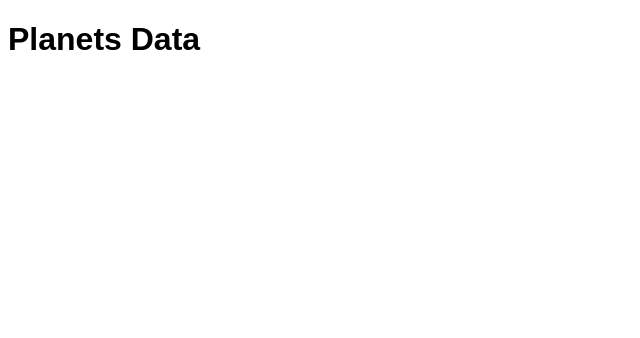
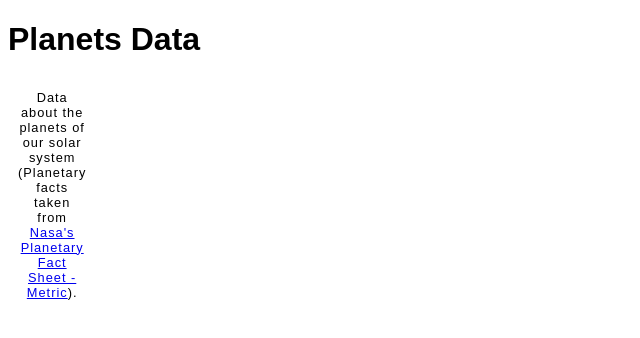
Before and after one commit to krivonne/krivonne.github.io, a plain HTML site: page assign2/part2/index.html in a window 1280 px wide. Shown: the whole page, without its empty margins (0-640 px from the left). Drawn offline with Linux system fonts and the light colour scheme.

Commit message:
Update index.html
added caption

```diff
--- a/assign2/part2/index.html
+++ b/assign2/part2/index.html
@@ -15,6 +15,11 @@ Creating a table with data about planets
   <body>
     <h1>Planets Data</h1>
     <table>
+      <caption>
+        Data about the planets of our solar system
+        (Planetary facts taken from <a href="http://nssdc.gsfc.nasa.gov/planetary/factsheet/">Nasa's
+        Planetary Fact Sheet - Metric</a>).
+      </caption>
         <thead>
             <tbody>
 
```
